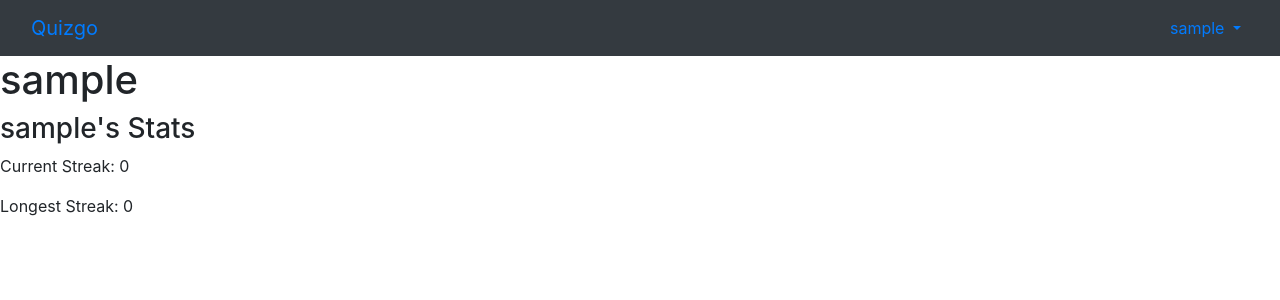
After one commit to BaseCampCoding/django-unit-project-seth-and-matthew, a Django app: page /user/1 in a window 1280 px wide. The commit adds this page. Shown: the top 300 px of the page. Run offline with Django 3.2, Linux system fonts and the light colour scheme; the visitor is signed in with stand-in values (Sample User, id 1); data comes from the database, SQL or seed files in the repository.

Commit message:
added user profiles

```diff
--- a/config/urls.py
+++ b/config/urls.py
@@ -15,12 +15,14 @@ Including another URLconf
 """
 from django.contrib import admin
 from django.urls import path, include
-from users.views import HomePageView, SignUpView
+from users.views import HomePageView, SignUpView, UserProfile
 from questions.views import AnswerQuestion
+
 urlpatterns = [
     path("admin/", admin.site.urls),
     path("accounts/", include("django.contrib.auth.urls")),
     path("", HomePageView.as_view(), name="home"),
     path("signup/", SignUpView.as_view(), name="signup"),
     path("question/<int:question_id>/", AnswerQuestion, name="question"),
+    path("user/<int:pk>", UserProfile.as_view(), name="user_profile"),
 ]
--- a/templates/partials/navbar.html
+++ b/templates/partials/navbar.html
@@ -12,7 +12,7 @@
               {{ user.username }}
             </a>
             <ul class="dropdown-menu" aria-labelledby="navbarDropdownMenuLink">
-              <li><a class="dropdown-item" href="#">Profile</a></li>
+              <li><a class="dropdown-item" href="{% url 'user_profile' request.user.id%}">Profile</a></li>
               <li><a class="dropdown-item" href="{% url 'logout' %}">Log Out</a></li>
             </ul>
           </li>
--- /dev/null
+++ b/templates/users/user_profile.html
@@ -0,0 +1,13 @@
+{% extends 'base.html' %}
+{% block content %}
+<div>
+    <header>
+        <h1>{{ user.username }}</h1>
+    </header>
+    <div>
+        <h3>{{ user.username }}'s Stats</h3>
+        <p>Current Streak: {{ user.streak }}</p>
+        <p>Longest Streak: {{ user.longest_streak }}</p>
+    </div>
+</div>
+{% endblock content %}
--- a/users/views.py
+++ b/users/views.py
@@ -1,10 +1,13 @@
 from django.shortcuts import render
 from .models import CustomUser
-from django.views.generic import CreateView, ListView
+from django.views.generic import CreateView, ListView, DetailView
 from .forms import CreateUserForm, ChangeUserForm
 from django.urls import reverse_lazy
 from questions.models import Question
+from django.contrib.auth import get_user_model
+from django.contrib.auth.mixins import LoginRequiredMixin
 import random
+
 # Create your views here.
 
 
@@ -17,8 +20,14 @@ class SignUpView(CreateView):
 class HomePageView(ListView):
     template_name = "home.html"
     model = CustomUser
+
     def get_context_data(self, **kwargs):
         context = super().get_context_data(**kwargs)
         q_size = Question.objects.count()
-        context['random_number'] = random.randint(1,q_size)
+        context["random_number"] = random.randint(1, q_size)
         return context
+
+
+class UserProfile(LoginRequiredMixin, DetailView):
+    model = get_user_model()
+    template_name = "users/user_profile.html"
```
